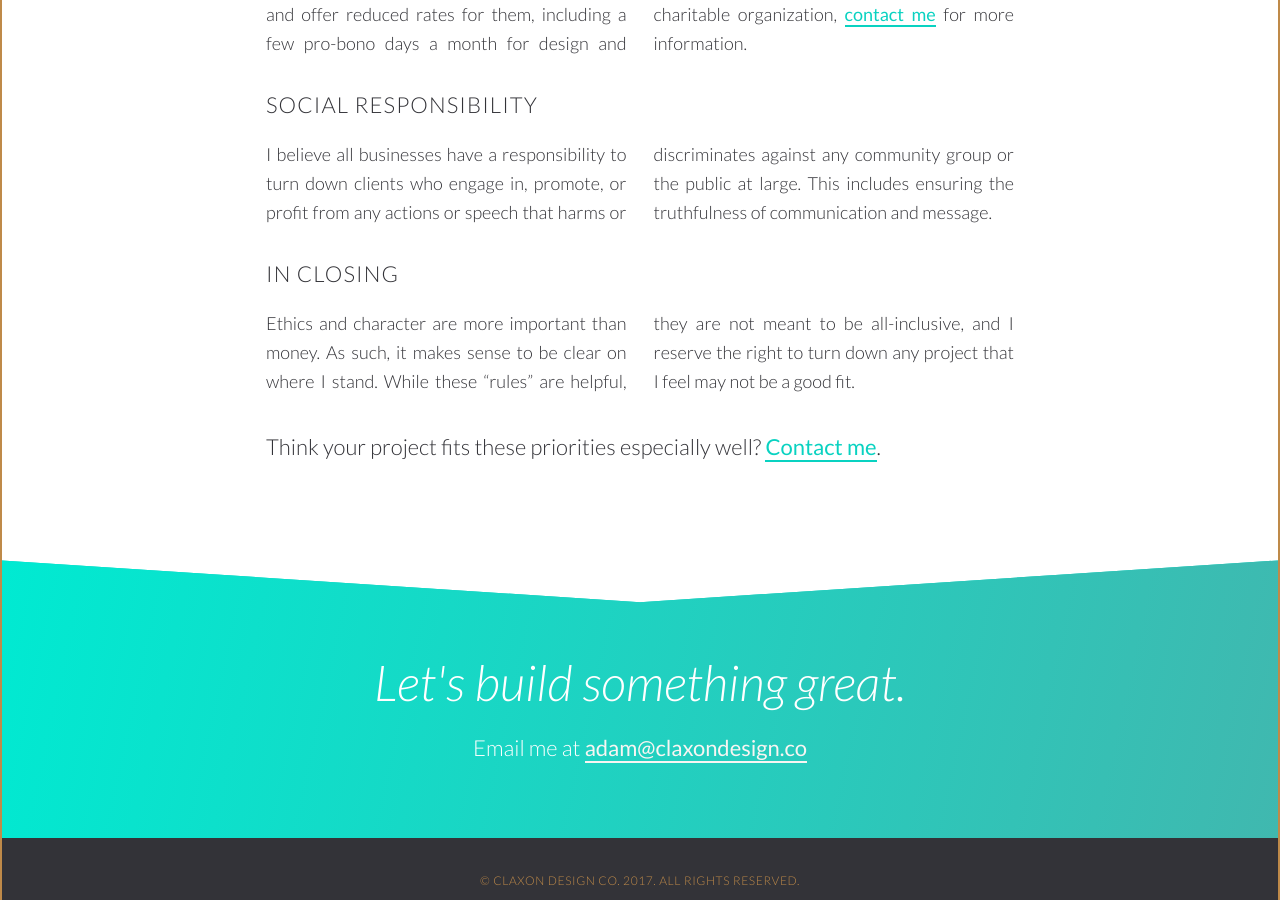
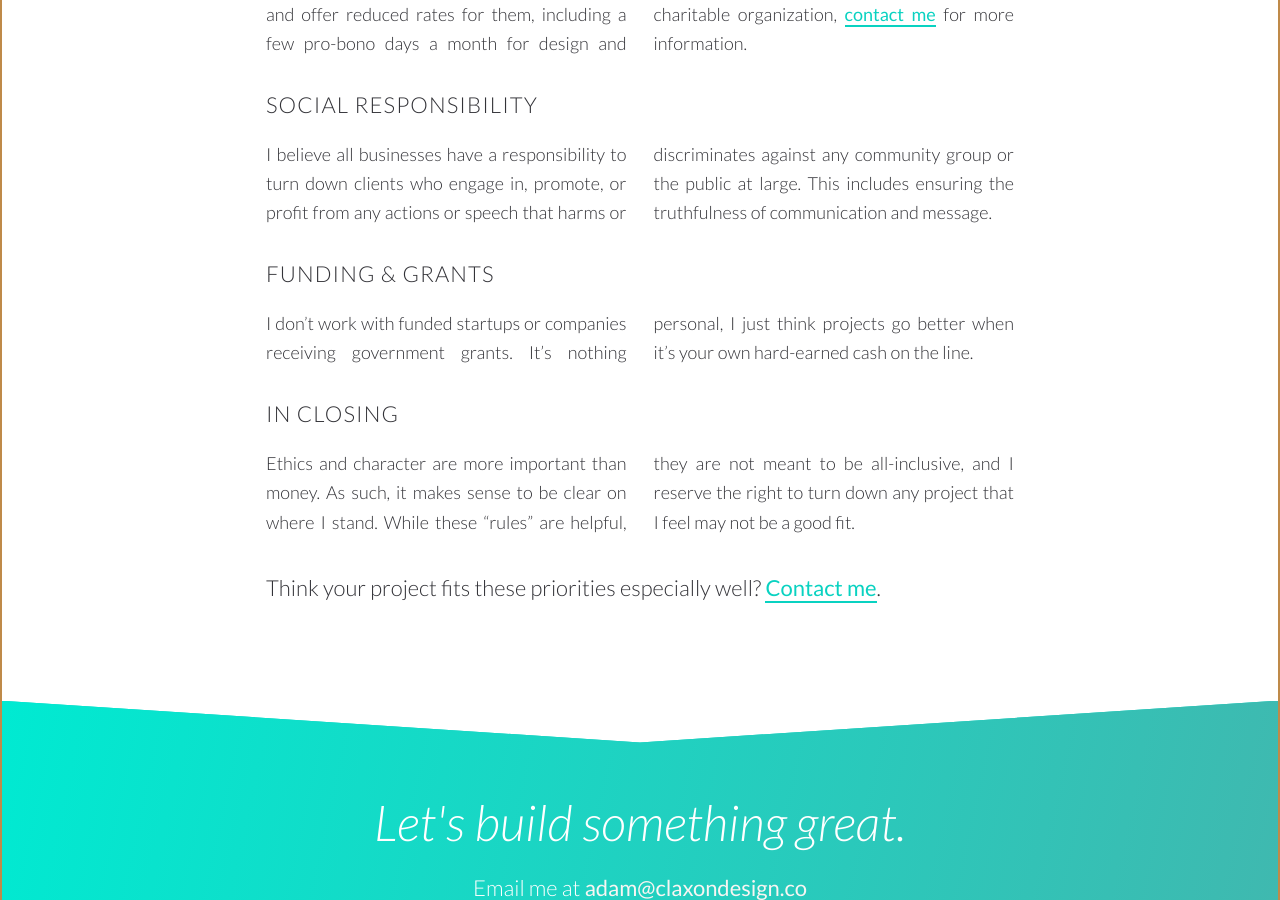
Before and after one commit to claxondesignco/claxondesignco.github.io, a Jekyll site: the page built from index.html, in a window 1280 px wide and 900 px high, scrolled down 1204 px. Built offline with Jekyll 4.4.1, drawn with Linux system fonts in a browser that asks for light colours.

Commit message:
Addition of "Funding and Grants" section to Ethics content.

```diff
--- a/_includes/content/ethics-content.md
+++ b/_includes/content/ethics-content.md
@@ -6,6 +6,10 @@
 
 I believe all businesses have a responsibility to turn down clients who engage in, promote, or profit from any actions or speech that harms or discriminates against any community group or the public at large. This includes ensuring the truthfulness of communication and message.
 
+### Funding & Grants
+
+I don't work with funded startups or companies receiving government grants. It's nothing personal, I just think projects go better when it's your own hard-earned cash on the line.
+
 ### In Closing
 
 Ethics and character are more important than money. As such, it makes sense to be clear on where I stand. While these “rules” are helpful, they are not meant to be all-inclusive, and I reserve the right to turn down any project that I feel may not be a good fit.
```
